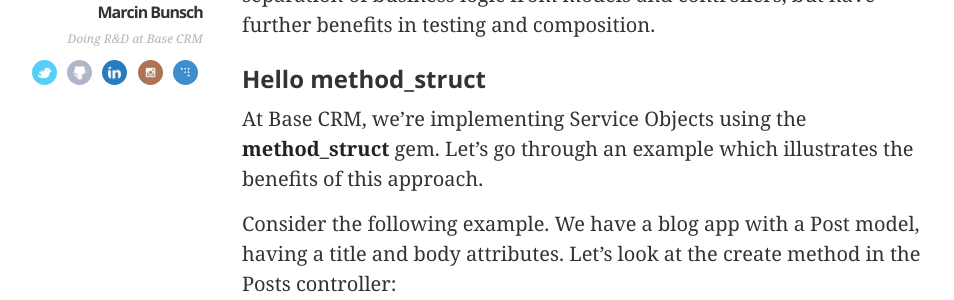
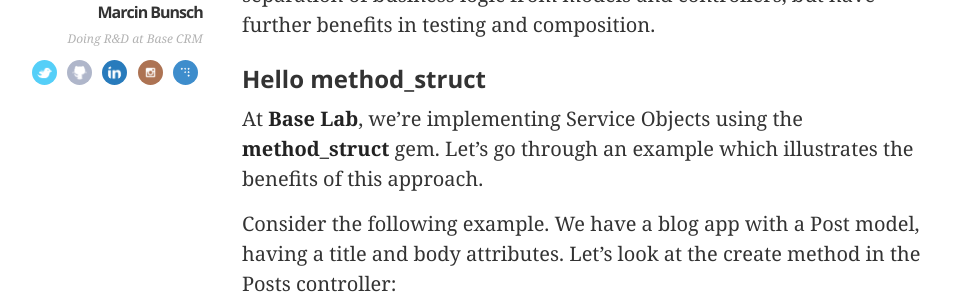
Before and after one commit to marcinbunsch/bunsch.pl, a Jekyll site: the page built from _posts/2014-10-14-wrangling-service-objects-with-method_struct.md, in a window 1280 px wide and 900 px high, scrolled down 872 px. Shown: the part 155-455 px from the top of the window, without its empty margins (46-1000 px from the left). Built offline with Jekyll 4.4.1, drawn with Linux system fonts in a browser that asks for light colours; some web fonts are replaced; Markdown is read by kramdown in place of the engine named in the settings; comment, search, counter and statistics services are not loaded.

Commit message:
Fixup base link

```diff
--- a/_posts/2014-10-14-wrangling-service-objects-with-method_struct.md
+++ b/_posts/2014-10-14-wrangling-service-objects-with-method_struct.md
@@ -21,7 +21,7 @@
 
 ### Hello method_struct
 
-At Base CRM, we're implementing Service Objects using the [method_struct](https://github.com/basecrm/method_struct) gem. Let's go through an example which illustrates the benefits of this approach.
+At [Base Lab](http://lab.getbase.com), we're implementing Service Objects using the [method_struct](https://github.com/basecrm/method_struct) gem. Let's go through an example which illustrates the benefits of this approach.
 
 <!-- more -->
 
```
